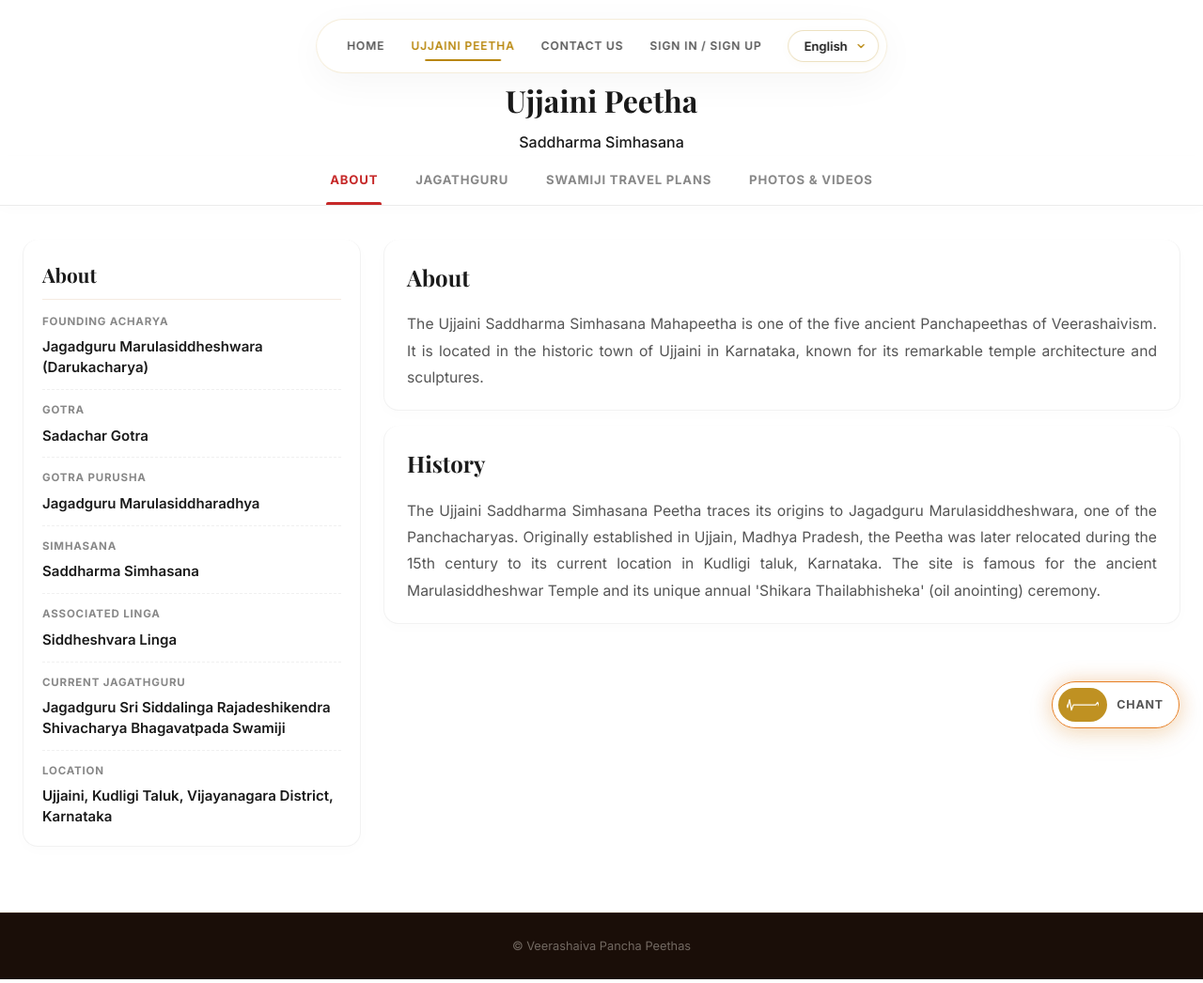
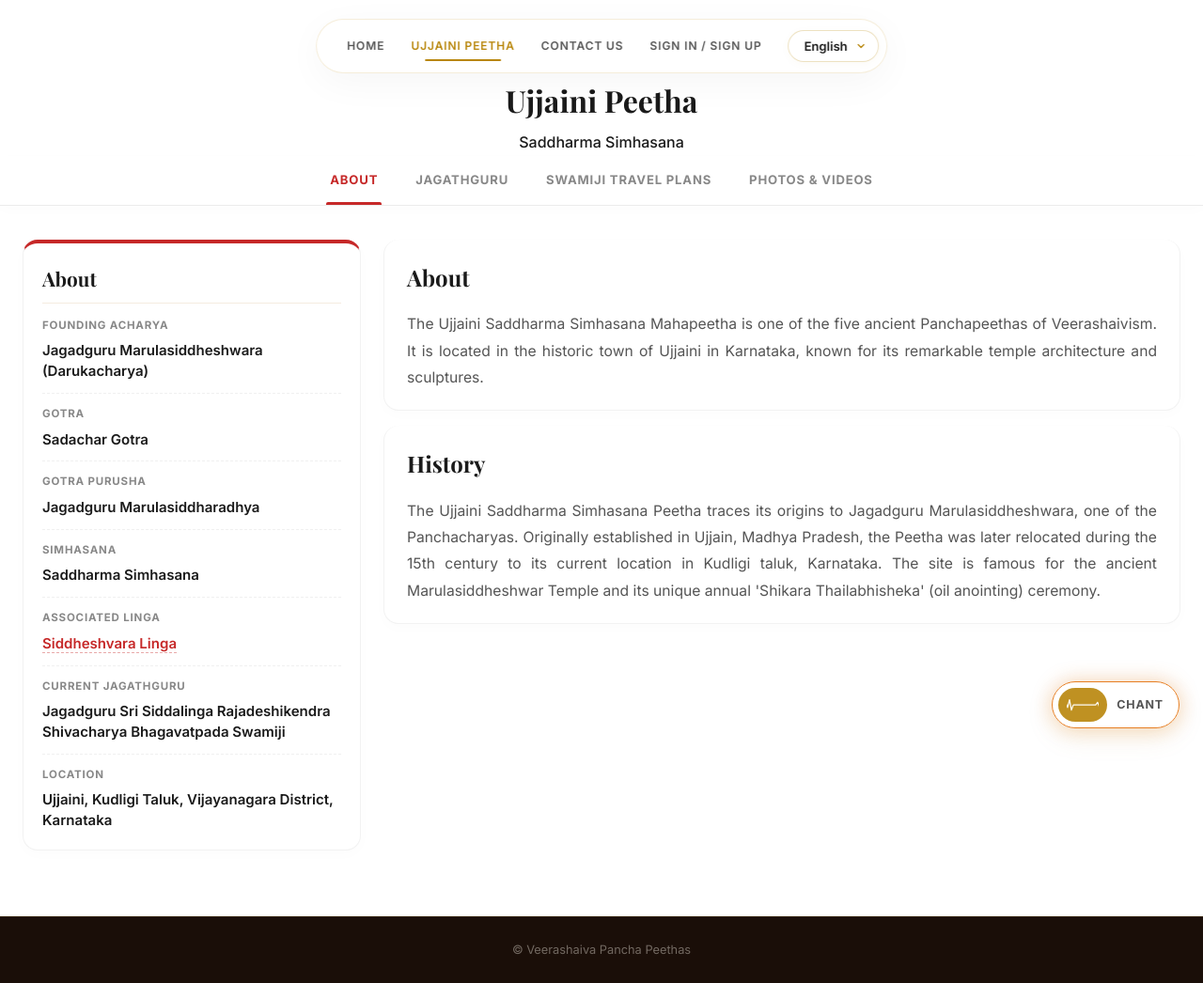
Before and after one commit to Gurucharan-G/panchapeeta, a Django app: page /peetha/ujjaini/ in a window 1280 px wide. Shown: the whole page at 94% size. Run offline with Django 5.2, Linux system fonts and the light colour scheme; data comes from the database, SQL or seed files in the repository; some libraries are stand-ins or nearby versions; some web fonts are replaced.

Commit message:
Fix circular CSS variable reference on peetha-registry-card to restore top border color

```diff
--- a/peethas/templates/peethas/index.html
+++ b/peethas/templates/peethas/index.html
@@ -10,7 +10,7 @@
     <link rel="preconnect" href="https://fonts.googleapis.com">
     <link rel="preconnect" href="https://fonts.gstatic.com" crossorigin>
     <link href="https://fonts.googleapis.com/css2?family=Playfair+Display:ital,wght@0,400..900;1,400..900&family=Inter:wght@300;400;500;600;700&display=swap" rel="stylesheet">
-    <link rel="stylesheet" href="{% static 'css/styles.css' %}?v=3.3">
+    <link rel="stylesheet" href="{% static 'css/styles.css' %}?v=3.4">
     <style>
         /* User dropdown base styling */
         .nav-profile-dropdown {
--- a/peethas/templates/peethas/peetha_detail.html
+++ b/peethas/templates/peethas/peetha_detail.html
@@ -55,7 +55,7 @@
             <div class="detail-sidebar-column">
 
                 <!-- 1. Compact Heritage Registry Card -->
-                <div class="peetha-registry-card" style="--peetha-color: var(--peetha-color);">
+                <div class="peetha-registry-card">
                     <h3 class="registry-title">
                         {{ labels.about_label|default:"About" }}
                     </h3>
```
